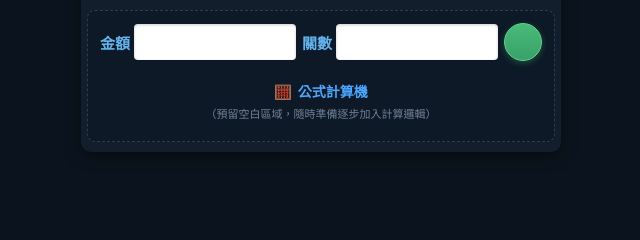
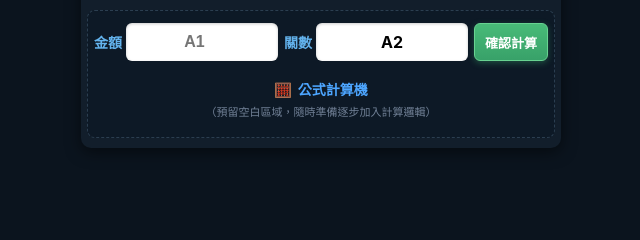
Before and after one commit to zse0915052180-jpg/my-lottery-app, a Flask app: page / in a window 1280 px wide. Shown: the part 152-392 px from the top of the page, without its empty margins (319-959 px from the left). Run offline with Flask 3, Linux system fonts and the light colour scheme; data that the repository does not hold is empty.

Commit message:
Update index.html

```diff
--- a/templates/index.html
+++ b/templates/index.html
@@ -195,26 +195,24 @@
         }
 
         /* ---------------------------------------------------- */
-        /* 🧮 下方：公式計算機與輸入輸入控制列 */
+        /* 🧮 下方：公式計算機與輸入控制區 (A1, A2, 確認計算) */
         /* ---------------------------------------------------- */
         .calculator-area {
             margin-top: 10px;
             background-color: #0d1926;
             border: 1.5px dashed #2b3e50;
             border-radius: 8px;
-            padding: 12px 8px;
+            padding: 12px 6px;
             display: flex;
             flex-direction: column;
             gap: 12px;
         }
 
-        /* 輸入控制器排版（金額、關數、綠色按鈕） */
         .calc-input-row {
             display: flex;
             align-items: center;
             justify-content: space-between;
             gap: 6px;
-            padding: 0 4px;
         }
 
         .input-group {
@@ -226,45 +224,63 @@
 
         .input-label {
             color: #63b3ed;
-            font-size: 15px;
+            font-size: 14px;
             font-weight: bold;
             white-space: nowrap;
         }
 
+        /* A1: 輸入框 */
         .white-input {
             width: 100%;
-            height: 36px;
+            height: 38px;
             background-color: #ffffff;
             color: #000000;
             border: none;
-            border-radius: 4px;
-            padding: 0 6px;
-            font-size: 15px;
+            border-radius: 6px;
+            padding: 0 8px;
+            font-size: 16px;
             font-weight: bold;
+            text-align: center;
             outline: none;
             box-shadow: inset 0 1px 3px rgba(0,0,0,0.2);
         }
 
-        /* 綠色圓形確認按鈕 */
-        .confirm-btn-circle {
-            width: 38px;
+        /* A2: 可點擊選擇格 */
+        .clickable-box {
+            cursor: pointer;
+            user-select: none;
+            display: flex;
+            align-items: center;
+            justify-content: center;
+        }
+        .clickable-box:active {
+            background-color: #e2e8f0;
+        }
+
+        /* 綠色「確認計算」按鈕 */
+        .confirm-btn {
             height: 38px;
+            padding: 0 10px;
             background: linear-gradient(180deg, #48bb78 0%, #38a169 100%);
             border: 1px solid #68d391;
-            border-radius: 50%;
+            color: #ffffff;
+            font-size: 13px;
+            font-weight: bold;
+            border-radius: 6px;
             cursor: pointer;
             box-shadow: 0 2px 6px rgba(56, 161, 105, 0.4);
             flex-shrink: 0;
+            white-space: nowrap;
             transition: transform 0.1s;
         }
 
-        .confirm-btn-circle:active {
-            transform: scale(0.92);
+        .confirm-btn:active {
+            transform: scale(0.95);
         }
 
         .calc-info-box {
             text-align: center;
-            padding: 8px 0;
+            padding: 6px 0;
         }
 
         .calc-title {
@@ -383,20 +424,23 @@
             </div>
         </div>
 
-        <!-- 🧮 下方預留區：公式計算機 + 輸入控制區 -->
+        <!-- 🧮 下方：公式計算機 + A1/A2輸入區域 -->
         <div class="calculator-area" id="calculatorArea">
             <div class="calc-input-row">
+                <!-- A1: 金額輸入框 -->
                 <div class="input-group">
                     <span class="input-label">金額</span>
-                    <input type="number" id="inputAmount" class="white-input" placeholder="">
+                    <input type="number" id="inputAmount" class="white-input" placeholder="A1">
                 </div>
 
+                <!-- A2: 關數點擊選擇框 -->
                 <div class="input-group">
                     <span class="input-label">關數</span>
-                    <input type="number" id="inputRound" class="white-input" placeholder="">
+                    <div id="inputRoundDisplay" class="white-input clickable-box" onclick="openRoundModal()">A2</div>
                 </div>
 
-                <button class="confirm-btn-circle" onclick="onConfirmClick()"></button>
+                <!-- 確認計算按鈕 -->
+                <button class="confirm-btn" onclick="onConfirmClick()">確認計算</button>
             </div>
 
             <div class="calc-info-box">
@@ -430,11 +492,25 @@
         let targetEndTimeMs = 0;
         let lastPeriodLoaded = "";
 
-        // 確認按鈕觸發事件
+        // A2 關數彈窗操作
+        function openRoundModal() {
+            document.getElementById('roundModalOverlay').style.display = 'flex';
+        }
+
+        function closeRoundModal() {
+            document.getElementById('roundModalOverlay').style.display = 'none';
+        }
+
+        function selectRoundValue(val) {
+            document.getElementById('inputRoundDisplay').innerText = val;
+            closeRoundModal();
+        }
+
+        // 點擊「確認計算」按鈕
         function onConfirmClick() {
             const amount = document.getElementById('inputAmount').value;
-            const round = document.getElementById('inputRound').value;
-            console.log("已點擊確認按鈕！輸入金額：", amount, "關數：", round);
+            const round = document.getElementById('inputRoundDisplay').innerText;
+            console.log("確認計算點擊！金額(A1)：", amount, "關數(A2)：", round);
         }
 
         function switchLottery(code, name) {
```
Also changed, not shown: other parts of templates/index.html (+47 -4 lines).
